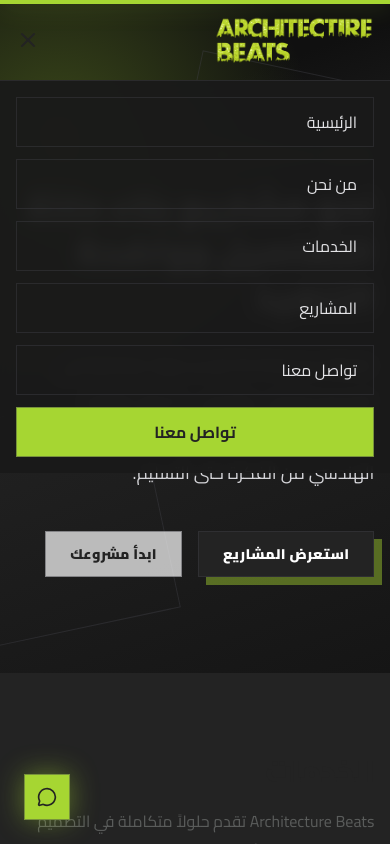
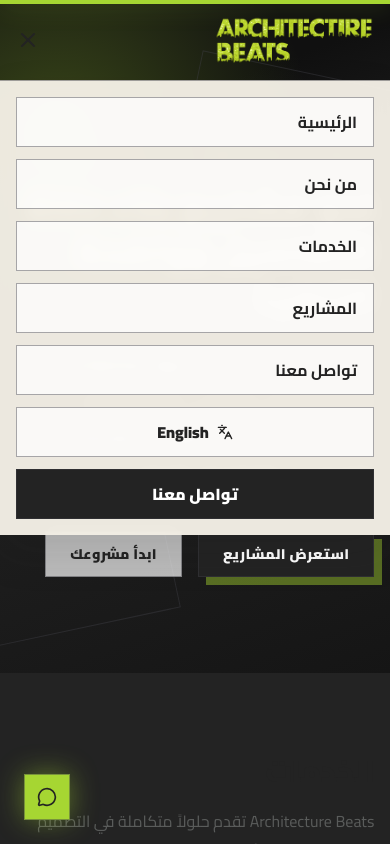
Before and after one commit to abod-haes/architecture-beats, a Next.js app: page / in a window 390 px wide. Both pictures are taken after a click on the button "تواصل معنا". Shown: the top 844 px of the page. Built offline with nearby package versions, Linux system fonts and the light colour scheme.

Commit message:
Update mobile menu with language switch

```diff
--- a/src/components/layout/MobileMenu.tsx
+++ b/src/components/layout/MobileMenu.tsx
@@ -2,33 +2,40 @@
 
 import Link from "next/link";
 import { AnimatePresence, motion } from "framer-motion";
-import { NavItem } from "@/data/siteData";
+import { Languages } from "lucide-react";
+import { NavItem, type Locale } from "@/data/siteData";
 
 type Props = {
   open: boolean;
   nav: NavItem[];
   contactHref: string;
   contactLabel: string;
+  locale: Locale;
+  onLanguageToggle: () => void;
   onClose: () => void;
 };
 
-export default function MobileMenu({ open, nav, contactHref, contactLabel, onClose }: Props) {
+export default function MobileMenu({ open, nav, contactHref, contactLabel, locale, onLanguageToggle, onClose }: Props) {
   return (
     <AnimatePresence>
       {open ? (
         <motion.div
-          initial={{ opacity: 0, y: -20 }}
-          animate={{ opacity: 1, y: 0 }}
-          exit={{ opacity: 0, y: -20 }}
-          className="absolute inset-x-0 top-full border-t border-brand-primary/30 bg-[#1a1a1a]/95 p-4 backdrop-blur"
+          initial={{ opacity: 0, y: -20, scale: 0.98 }}
+          animate={{ opacity: 1, y: 0, scale: 1 }}
+          exit={{ opacity: 0, y: -20, scale: 0.98 }}
+          className="absolute inset-x-0 top-full border-t border-brand-dark/10 bg-[#f5f1e8]/96 p-4 shadow-[0_18px_40px_rgba(35,35,35,0.12)] backdrop-blur"
         >
           <nav className="flex flex-col gap-3">
             {nav.map((item) => (
-              <Link key={item.href} href={item.href} onClick={onClose} className="border border-zinc-700 px-4 py-3 text-zinc-200">
+              <Link key={item.href} href={item.href} onClick={onClose} className="border border-brand-dark/15 bg-white/75 px-4 py-3 font-bold text-brand-dark">
                 {item.label}
               </Link>
             ))}
-            <Link href={contactHref} onClick={onClose} className="border border-brand-primary bg-brand-primary px-4 py-3 text-center font-bold text-brand-dark">
+            <button type="button" onClick={onLanguageToggle} className="inline-flex items-center justify-center gap-2 border border-brand-dark/15 bg-white/75 px-4 py-3 font-black text-brand-dark">
+              <Languages className="h-4 w-4" />
+              {locale === "ar" ? "English" : "العربية"}
+            </button>
+            <Link href={contactHref} onClick={onClose} className="border border-brand-dark bg-brand-dark px-4 py-3 text-center font-black text-white">
               {contactLabel}
             </Link>
           </nav>
```
